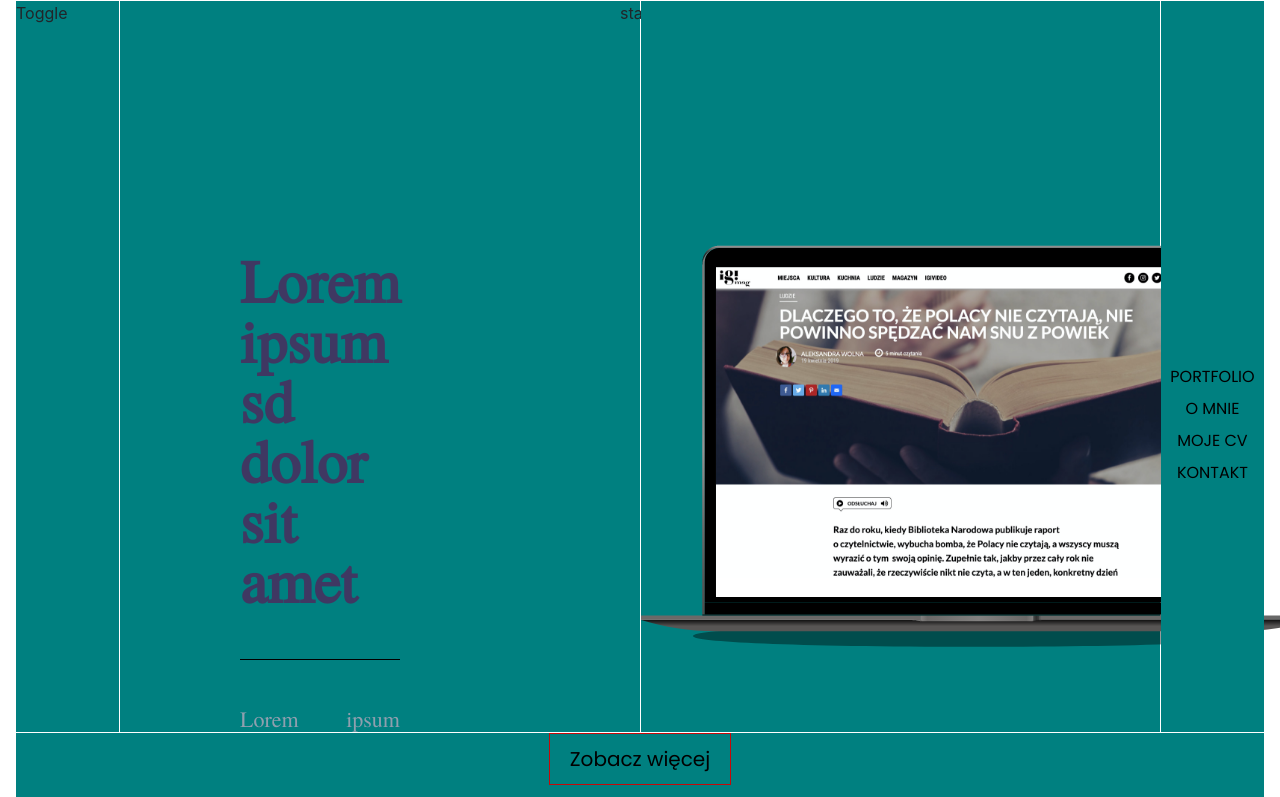
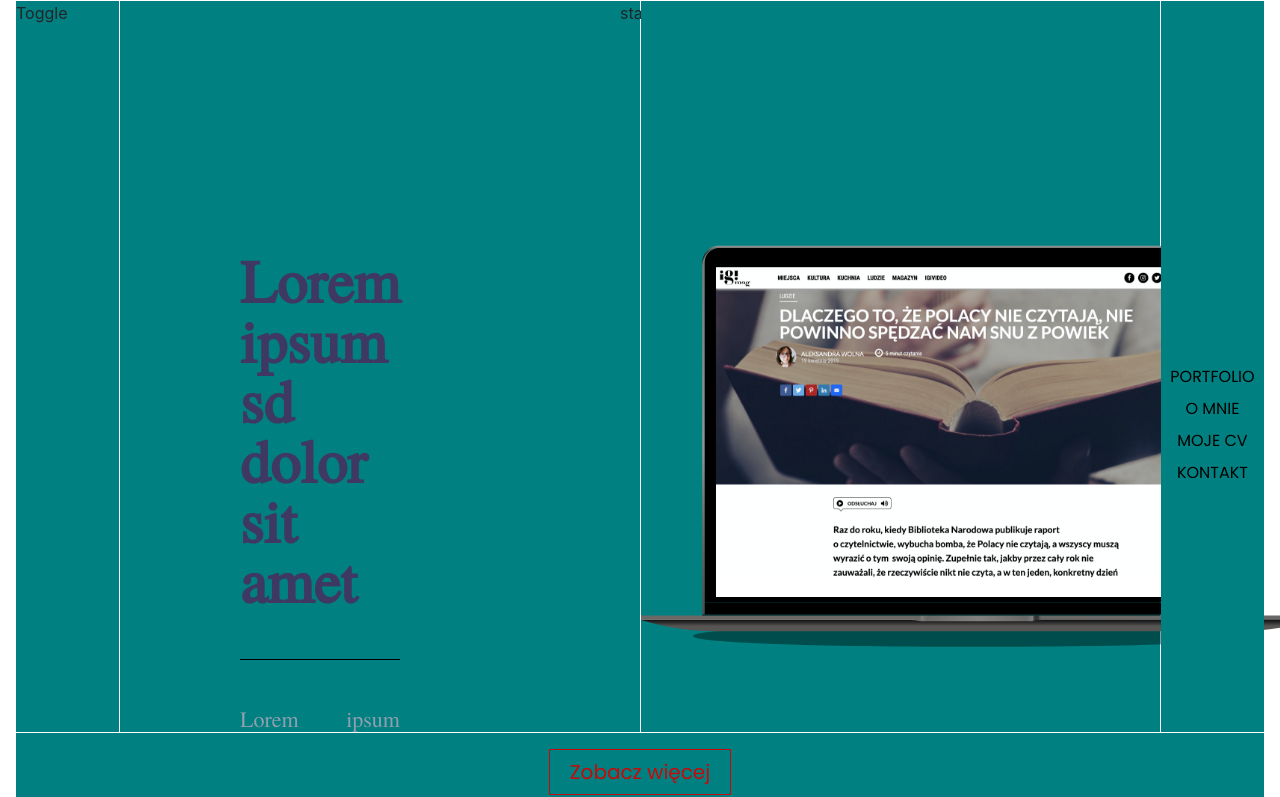
Before and after one commit to elderbary/portfolio-react-aleksandra, a React (Create React App) app: page / in a window 1280 px wide. Shown: the top 797 px of the page. Built offline with nearby package versions, Linux system fonts and the light colour scheme.

Commit message:
zmiany w przycisku

```diff
--- a/src/styles/butt.css
+++ b/src/styles/butt.css
@@ -6,7 +6,26 @@
 .button {
     border: 1px solid #C70909;
     background: none;
-    padding: 10px 20px;
+    margin-top: 16px;
+    padding: 7px 20px;
     font-size: 20px;
     font-family: 'Poppins', sans-serif;
+    color: #C70909;
+    cursor: pointer;
+    transition: 0.8s;
+    position: relative;
 }
+
+.button::before {
+    content: "";
+    position: absolute;
+    left: 0;
+    background: #C70909;
+    border-radius: 50% 50% 0 0;
+    bottom: 0;
+}
+
+.button:hover {
+    color: #F63F3F;
+    border: 1px solid #F63F3F;
+}
```
